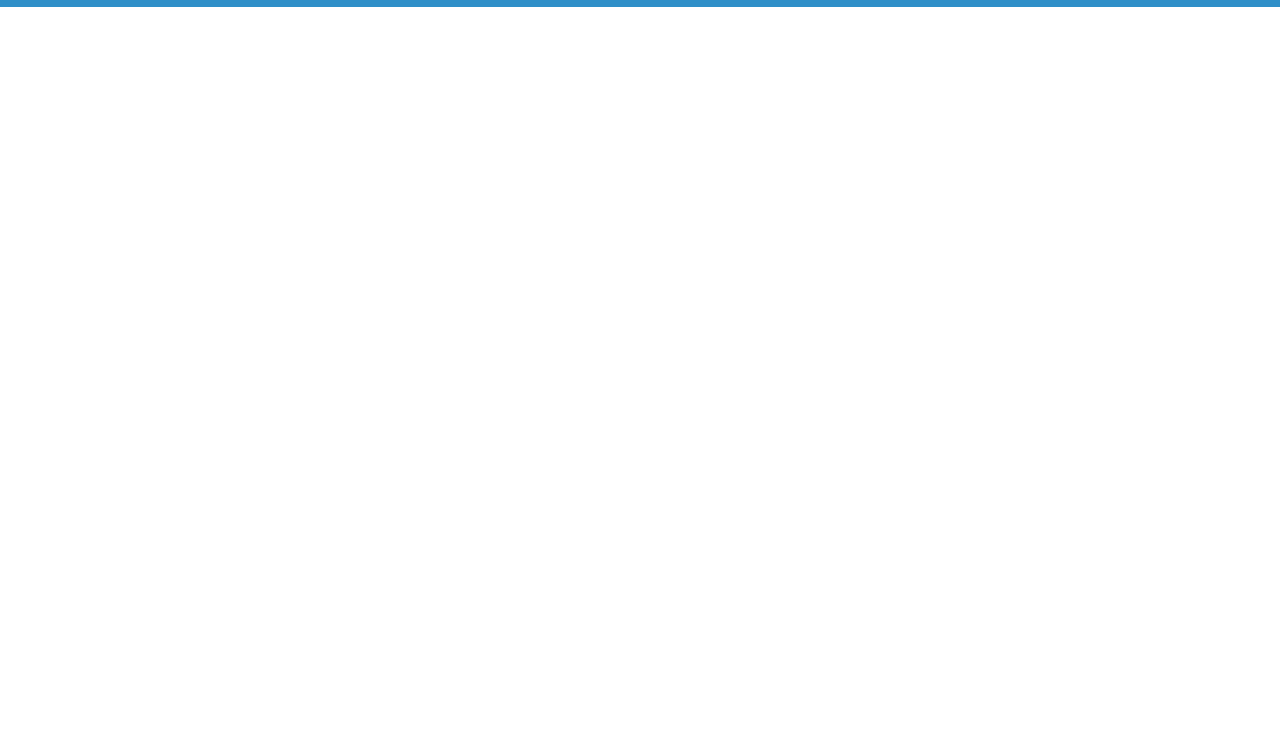
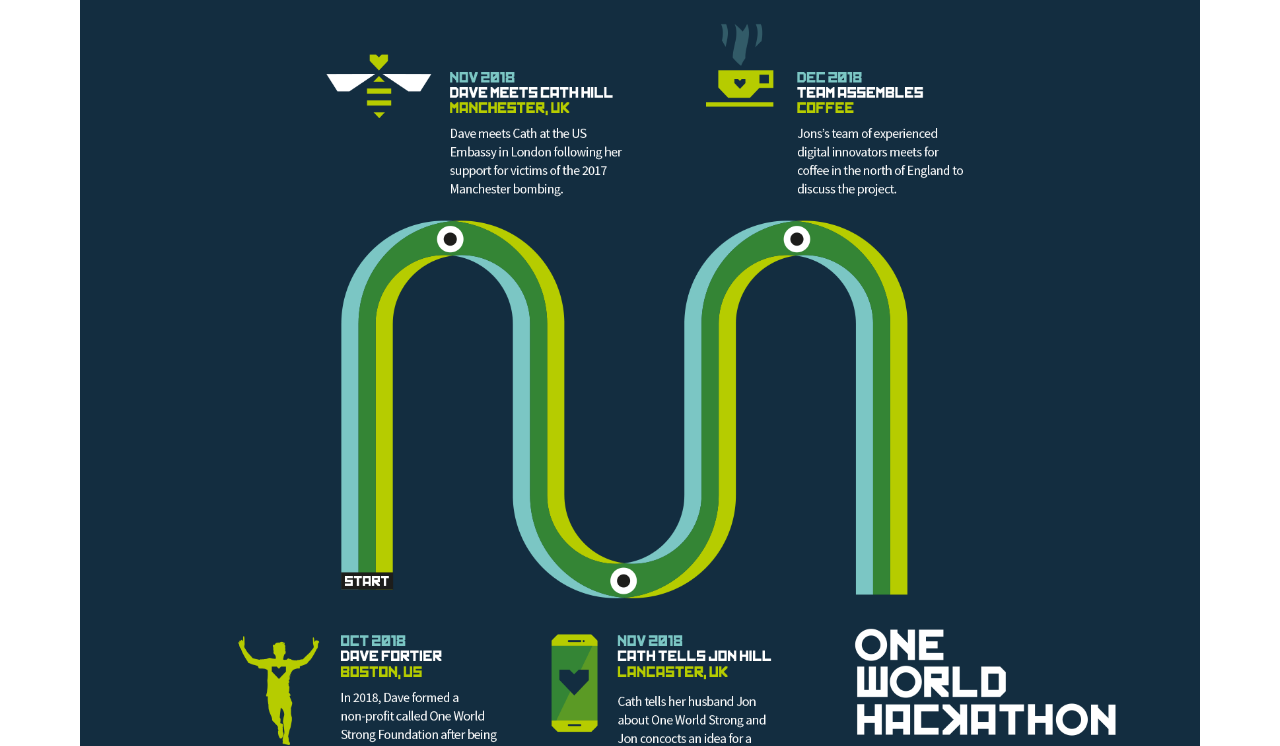
Before and after one commit to OneWorldHackathon/owh-website, a Gatsby site: page /information in a window 1280 px wide. Shown: the part 819-1565 px from the top of the page. Before the commit the page ends 826 px from the top, so only its background shows below. Built offline with nearby package versions, Linux system fonts and the light colour scheme; Gatsby itself is replaced by a stand-in of ours.

Commit message:
add infographic to info page

```diff
--- a/src/pages/index.js
+++ b/src/pages/index.js
@@ -5,6 +5,7 @@
 import Layout from '../layouts/index';
 import Call from '../components/Call';
 import owh from '../images/OWH_Graphic.png';
+
 
 const Home = (props) => {
   const markdown = props.data.allMarkdownRemark.edges;
@@ -40,6 +41,8 @@
       <div className="container pt-2">
         <Call button />
       </div>
+
+
 
       <div className="container pt-8 pt-md-10">
         <div className="row justify-content-start">
--- a/src/pages/information/index.js
+++ b/src/pages/information/index.js
@@ -2,6 +2,7 @@
 import { Link, graphql } from 'gatsby';
 import SEO from '../../components/SEO';
 import Layout from '../../layouts/index';
+import timeline from '../../images/OWS_Timeline.png';
 
 const Information = (props) => {
   const information = props.data.allMarkdownRemark.edges;
@@ -34,6 +35,9 @@
           ))}
         </div>
       </div>
+      <div className="container">
+        <img src={timeline} className="fullwidth pb-6"/>
+      </div>
     </Layout>
   );
 };
--- a/src/scss/style.scss
+++ b/src/scss/style.scss
@@ -122,3 +122,4 @@
 .one {color:#90d1cb;}
 .two{color:#4b8333;}
 .three {color:#91cd4a;}
+.fullwidth {width:100%;}
```
Also changed, not shown: readme.md, src/images/OWS_Timeline.png (added).
